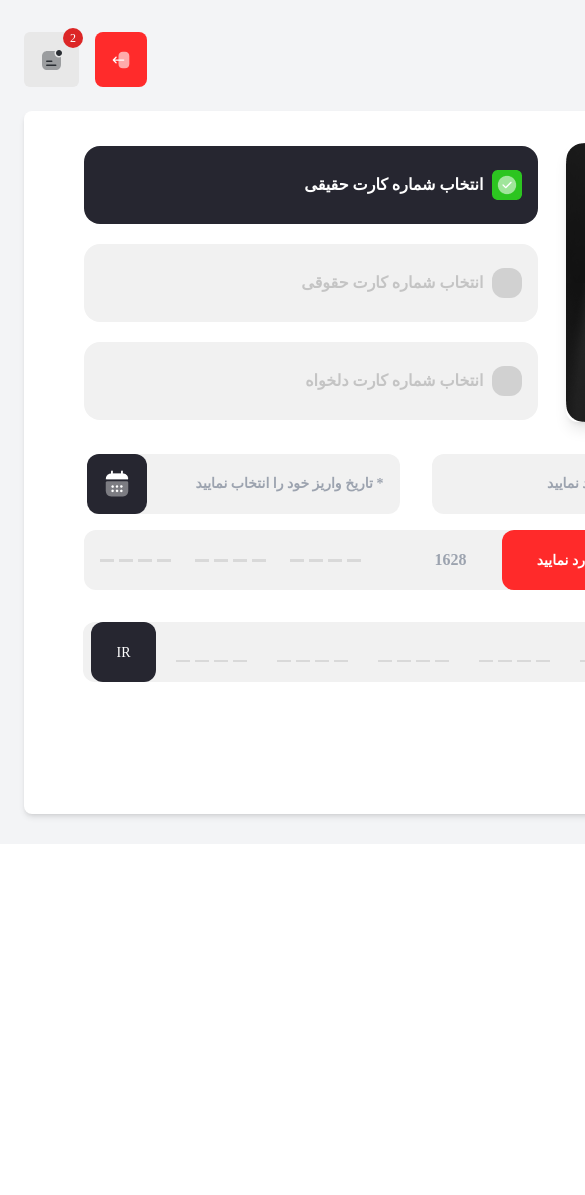
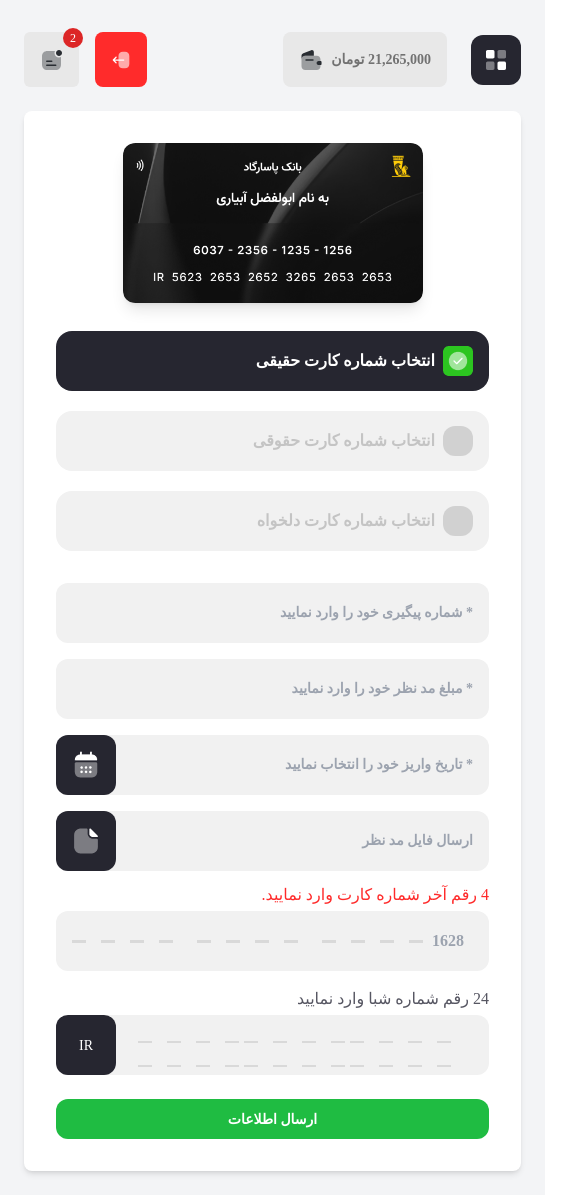
Before and after one commit to setareEzabadi/ExersiceBeta, a React (Create React App) app: page /Wallet in a window 390 px wide. Shown: the top 1195 px of the page, 585 px wide, since content can reach past the window. Before the commit the page ends 844 px from the top, so only its background shows below. Built offline with nearby package versions, Linux system fonts and the light colour scheme.

Commit message:
Update Wallet.jsx

```diff
--- a/src/Components/Wallet.jsx/Wallet.jsx
+++ b/src/Components/Wallet.jsx/Wallet.jsx
@@ -21,18 +21,18 @@
 
     return (
         <>
-            <div className="flex items-center justify-center gap-7 p-4">
+            <div className="flex flex-col xl:flex-row items-center justify-center gap-7 p-4 max-w-[1024px] mx-auto">
                 {/* Card Image */}
                 <img
                     src={cardImage}
                     alt="Card"
-                    className="rounded-xl shadow-lg w-[527px] h-[279px]"
+                    className="rounded-xl shadow-lg xl:w-[527px] xl:h-[279px] w-[300px] h-[160px]"
                 />
 
                 {/* Button Section */}
-                <div className="space-y-5">
+                <div className="space-y-5 w-full">
                     {/* Selected Button */}
-                    <button className="flex items-center justify-between w-[454px] h-[78px] bg-[#262630] text-white text-[16px] font-bold rounded-2xl px-4">
+                    <button className="flex items-center justify-between xl:w-[454px] xl:h-[78px] w-full h-[60px] bg-[#262630] text-white text-[16px] font-bold rounded-2xl px-4">
                         <span className="flex items-center gap-2">
                             <img src={check} alt="Check" className="w-[30px] h-[30px]" />
                             انتخاب شماره کارت حقیقی
@@ -40,14 +40,14 @@
                     </button>
 
                     {/* Unselected Buttons */}
-                    <button className="flex items-center justify-between w-[454px] h-[78px] bg-[#F1F1F1] text-[#C4C4C4] text-[16px] font-bold rounded-2xl px-4">
+                    <button className="flex items-center justify-between xl:w-[454px] xl:h-[78px] w-full h-[60px] bg-[#F1F1F1] text-[#C4C4C4] text-[16px] font-bold rounded-2xl px-4">
                         <span className="flex items-center gap-2">
                             <div className="w-[30px] h-[30px] bg-[#D1D1D1] rounded-xl"></div>
                             انتخاب شماره کارت حقوقی
                         </span>
                     </button>
 
-                    <button className="flex items-center justify-between w-[454px] h-[78px] bg-[#F1F1F1] text-[#C4C4C4] text-[16px] font-bold rounded-2xl px-4">
+                    <button className="flex items-center justify-between xl:w-[454px] xl:h-[78px] w-full h-[60px] bg-[#F1F1F1] text-[#C4C4C4] text-[16px] font-bold rounded-2xl px-4">
                         <span className="flex items-center gap-2">
                             <div className="w-[30px] h-[30px] bg-[#D1D1D1] rounded-xl"></div>
                             انتخاب شماره کارت دلخواه
@@ -55,25 +55,26 @@
                     </button>
                 </div>
             </div>
-            <div className="flex flex-col items-center gap-4 p-4">
+
+            <div className="flex flex-col items-center gap-4 p-4 max-w-[1024px] mx-auto">
                 {/* Inputs Section */}
-                <div className="flex gap-8">
+                <div className="flex flex-col md:flex-row gap-4 md:gap-8 w-full">
                     {/* Tracking Number Input */}
                     <input
                         type="text"
                         placeholder="* شماره پیگیری خود را وارد نمایید"
-                        className="w-[313px] h-[60px] bg-[#F1F1F1] text-[#C4C4C4] text-[14px] font-bold rounded-xl px-4 focus:outline-none focus:border-[1.5px] focus:border-[#FF2A2A]"
+                        className="w-full md:w-[313px] h-[60px] bg-[#F1F1F1] text-[#C4C4C4] text-[14px] font-bold rounded-xl px-4 focus:outline-none focus:border-[1.5px] focus:border-[#FF2A2A]"
                     />
 
                     {/* Amount Input */}
                     <input
                         type="text"
                         placeholder="* مبلغ مد نظر خود را وارد نمایید"
-                        className="w-[313px] h-[60px] bg-[#F1F1F1] text-[#C4C4C4] text-[14px] font-bold rounded-xl px-4 focus:outline-none focus:border-[1.5px] focus:border-[#FF2A2A]"
+                        className="w-full md:w-[313px] h-[60px] bg-[#F1F1F1] text-[#C4C4C4] text-[14px] font-bold rounded-xl px-4 focus:outline-none focus:border-[1.5px] focus:border-[#FF2A2A]"
                     />
 
                     {/* Date Input */}
-                    <div className="relative flex items-center w-[313px] h-[60px] bg-[#F1F1F1] rounded-xl">
+                    <div className="relative flex items-center w-full md:w-[313px] h-[60px] bg-[#F1F1F1] rounded-xl">
                         <div className="absolute left-0 top-0 flex items-center justify-center w-[60px] h-[60px] bg-[#262630] rounded-xl">
                             <img src={date} alt="Date Icon" className="w-[30px] h-[30px]" />
                         </div>
@@ -86,9 +87,9 @@
                 </div>
 
                 {/* Bottom Input Section */}
-                <div className="flex gap-3 items-center">
+                <div className="flex flex-col md:flex-row gap-3 items-center w-full">
                     {/* Upload Comment Input */}
-                    <div className="relative flex items-center w-[313px] h-[60px] bg-[#F1F1F1] rounded-xl">
+                    <div className="relative flex items-center w-full md:w-[313px] h-[60px] bg-[#F1F1F1] rounded-xl">
                         <div className="absolute left-0 top-0 flex items-center justify-center w-[60px] h-[60px] bg-[#262630] rounded-xl">
                             <img src={copy} alt="Upload Icon" className="w-[30px] h-[30px]" />
                         </div>
@@ -99,8 +100,8 @@
                         />
                     </div>
 
-                    {/* Card Last 4 Digits Input */}
-                    <div className="relative flex items-center w-[683px] h-[60px] bg-[#F1F1F1] rounded-xl px-4">
+                    {/* Card Last 4 Digits Input - for md and above */}
+                    <div className="hidden md:flex relative flex items-center w-full md:w-[683px] h-[60px] bg-[#F1F1F1] rounded-xl px-4">
                         <div className="flex-1 flex flex-row-reverse items-baseline gap-[24px] text-[#D9D9D9]">
                             <input
                                 type="text"
@@ -125,15 +126,43 @@
                             4 رقم آخر شماره کارت وارد نمایید
                         </button>
                     </div>
+
+                    {/* Card Last 4 Digits Input responsive - for md and below */}
+                    <div className="flex md:hidden flex-col items-end gap-1 w-full">
+                        {/* متن سمت راست بالای اینپوت */}
+                        <p className="text-[#FF2A2A] self-start">4 رقم آخر شماره کارت وارد نمایید.</p>
+                        <div className="flex items-center w-full h-[60px] bg-[#F1F1F1] rounded-xl px-4">
+                            <div className="flex-1 flex flex-row-reverse items-baseline gap-[24px] text-[#D9D9D9]">
+                                <input
+                                    type="text"
+                                    maxLength="4"
+                                    placeholder="1628"
+                                    className="w-[50px] bg-transparent text-center text-[#000] font-bold outline-none"
+                                />
+                            </div>
+                            <div className="flex-1 flex flex-row-reverse items-baseline gap-[24px] text-[#D9D9D9]">
+                                {[...Array(3)].map((_, groupIndex) => (
+                                    <div key={groupIndex} className="flex gap-[15px]">
+                                        {[...Array(4)].map((_, index) => (
+                                            <span
+                                                key={index}
+                                                className="inline-block w-[14.01px] h-[3px] bg-[#D9D9D9]"
+                                            />
+                                        ))}
+                                    </div>
+                                ))}
+                            </div>
+                        </div>
+                    </div>
                 </div>
 
-                <div className="p-4 flex flex-col items-center gap-4">
-                    <div className="flex items-center justify-between w-[1010px] h-[60px] bg-[#F1F1F1] rounded-xl p-2">
-                        <div className="w-[313px] h-[60px] bg-[#565662] flex items-center justify-center rounded-xl text-white text-[14px]">
+                <div className="flex flex-col items-center gap-4 w-full">
+                    {/* IBAN Input - for md and above */}
+                    <div className="hidden md:flex flex flex-col md:flex-row items-center justify-between w-full md:w-[1010px] h-[60px] bg-[#F1F1F1] rounded-xl p-2">
+                        <div className="w-full md:w-[313px] h-[60px] bg-[#565662] flex items-center justify-center rounded-xl text-white text-[14px]">
                             24 رقم شماره شبا کارت بانکی خود را وارد نمایید
                         </div>
-
-                        <div className="flex flex-1 gap-[30px] justify-center items-baseline">
+                        <div className="flex flex-col md:flex-row flex-1 gap-[30px] justify-center items-baseline">
                             {[...Array(6)].map((_, groupIndex) => (
                                 <div key={groupIndex} className="flex gap-[5px]">
                                     {[...Array(4)].map((_, index) => (
@@ -141,9 +170,7 @@
                                             key={index}
                                             maxLength={1}
                                             ref={(el) => (inputRefs.current[groupIndex * 4 + index] = el)}
-                                            onChange={(e) =>
-                                                handleInputChange(e, groupIndex * 4 + index)
-                                            }
+                                            onChange={(e) => handleInputChange(e, groupIndex * 4 + index)}
                                             value={inputValues[groupIndex * 4 + index]}
                                             className={`w-[14px] h-[20px] bg-transparent text-center font-bold outline-none ${inputValues[groupIndex * 4 + index]
                                                 ? 'border-none'
@@ -154,18 +181,54 @@
                                 </div>
                             ))}
                         </div>
-
                         <div className="w-[65px] h-[60px] bg-[#262630] flex items-center justify-center rounded-xl text-white text-[14px]">
                             IR
                         </div>
                     </div>
 
-                    {/* Updated Position of Submit Button */}
-                    <div className="mt-2 w-[1020px] flex justify-start mr-3">
-                        <button className="w-[130px] h-[60px] bg-[#1FBC42] text-white text-[14px] font-bold rounded-xl">
-                            ارسال اطلاعات
-                        </button>
+                    {/* IBAN Input responsive - for md and below */}
+                    <div className="flex md:hidden flex-col items-end gap-1 w-full">
+                        {/* متن سمت راست بالای اینپوت */}
+                        <p className="text-[#565662] self-start">24 رقم شماره شبا وارد نمایید</p>
+                        <div className="flex items-center w-full h-[60px] bg-[#F1F1F1] rounded-xl px-4">
+                            <div className="flex items-center justify-center w-[60px] h-[60px] bg-[#262630] rounded-xl text-white text-[14px] order-last ml-[-4%]">
+                                IR
+                            </div>
+                            <div className="flex items-center flex-col flex-1 gap-1">
+                                {[...Array(2)].map((_, rowIndex) => (
+                                    <div key={rowIndex} className="flex gap-[5px]">
+                                        {[...Array(3)].map((_, groupIndex) => (
+                                            <div key={groupIndex} className="flex gap-[15px]">
+                                                {[...Array(4)].map((_, index) => (
+                                                    <input
+                                                        key={index}
+                                                        maxLength={1}
+                                                        ref={(el) =>
+                                                            (inputRefs.current[rowIndex * 12 + groupIndex * 4 + index] = el)
+                                                        }
+                                                        onChange={(e) =>
+                                                            handleInputChange(e, rowIndex * 12 + groupIndex * 4 + index)
+                                                        }
+                                                        value={inputValues[rowIndex * 12 + groupIndex * 4 + index]}
+                                                        className={`w-[14px] h-[20px] bg-transparent text-center font-bold outline-none ${inputValues[rowIndex * 12 + groupIndex * 4 + index]
+                                                            ? 'border-none'
+                                                            : 'border-b-2 border-[#D9D9D9]'
+                                                            } focus:border-[#FF2A2A] text-black`}
+                                                    />
+                                                ))}
+                                            </div>
+                                        ))}
+                                    </div>
+                                ))}
+                            </div>
+                        </div>
                     </div>
+                </div>
+                {/* Updated Position of Submit Button */}
+                <div className="mt-2 w-full flex justify-start max-w-[1024px] mx-auto">
+                    <button className="w-full md:w-[130px] md:h-[60px] h-[40px] w-[120px] bg-[#1FBC42] text-white text-[14px] font-bold rounded-xl">
+                        ارسال اطلاعات
+                    </button>
                 </div>
             </div>
         </>
```
